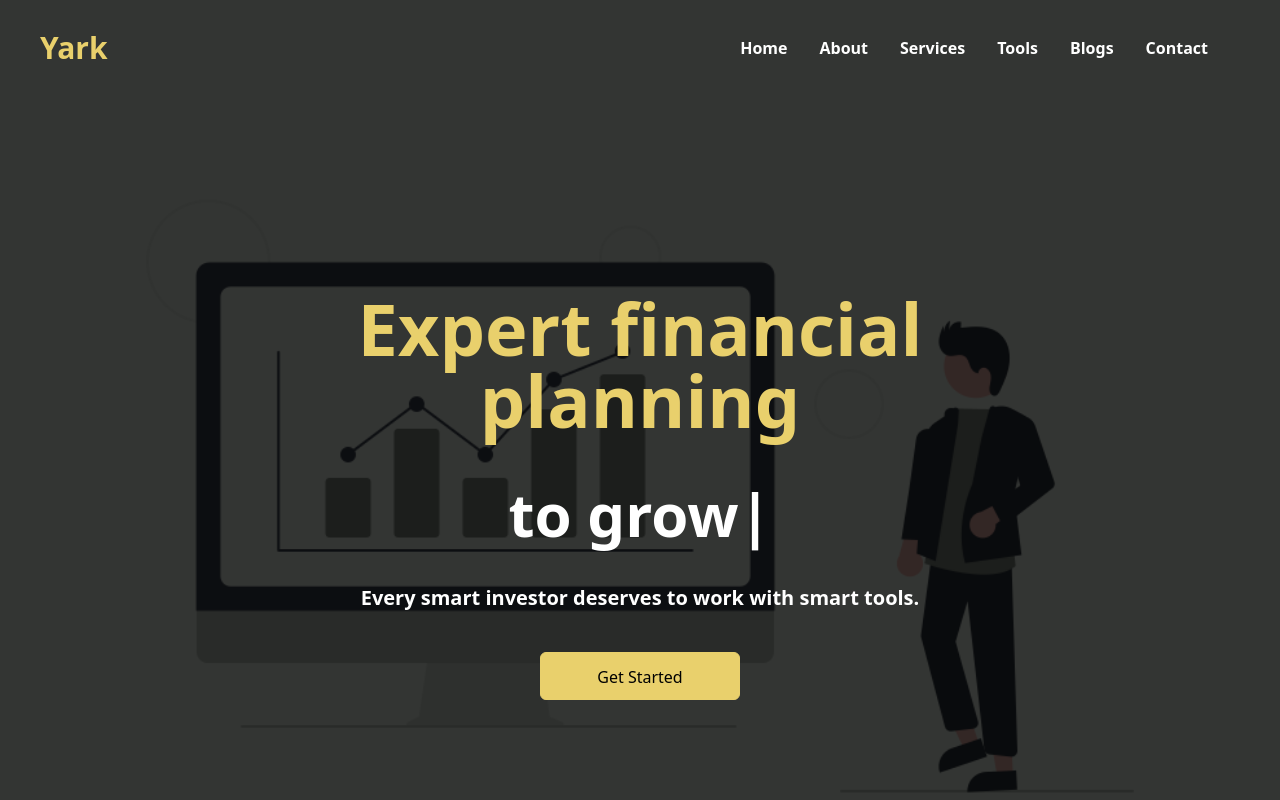
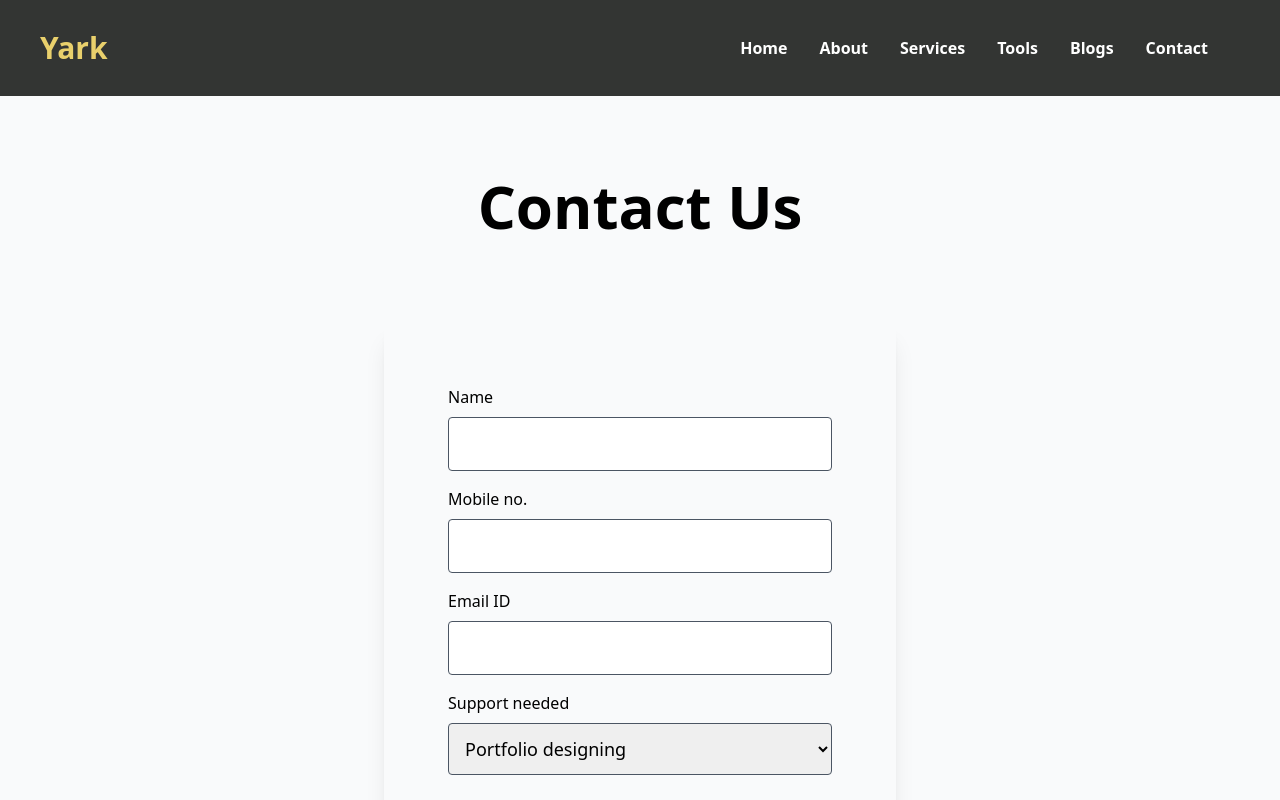
Before and after one commit to karthik6325/Finance-Yark, a React (Create React App) app: page /contact in a window 1280 px wide. Shown: the top 800 px of the page. Built offline with nearby package versions, Linux system fonts and the light colour scheme.

Commit message:
added contact us page

```diff
--- a/package.json
+++ b/package.json
@@ -9,6 +9,7 @@
     "aos": "^2.3.4",
     "react": "^18.0.0",
     "react-dom": "^18.0.0",
+    "react-hot-toast": "^2.4.1",
     "react-icons": "^4.3.1",
     "react-router-dom": "^6.23.1",
     "react-scripts": "5.0.1",
--- a/src/App.js
+++ b/src/App.js
@@ -7,6 +7,7 @@ import About from './pages/About';
 import Services from './pages/Services';
 import Tools from './pages/Tools';
 import Contact from './pages/Contact';
+import Blogs from './pages/Blogs';
 
 const App = () => {
   return (
@@ -16,6 +17,7 @@ const App = () => {
         <Route path="/" element={<Home />} />
         <Route path="/about" element={<About />} />
         <Route path="/services" element={<Services />} />
+        <Route path="/blogs" element={<Blogs />} />
         <Route path="/tools" element={<Tools />} />
         <Route path="/contact" element={<Contact />} />
       </Routes>
--- a/src/components/Navbar.jsx
+++ b/src/components/Navbar.jsx
@@ -27,10 +27,10 @@ const Navbar = () => {
           <Link to="/services">Services</Link>
         </li>
         <li className='p-4 font-bold'>
-          <Link to="/services">Tools</Link>
+          <Link to="/tools">Tools</Link>
         </li>
         <li className='p-4 font-bold'>
-          <Link to="/tools">Blogs</Link>
+          <Link to="/blogs">Blogs</Link>
         </li>
         <li className='p-4 font-bold mr-10'>
           <Link to="/contact">Contact</Link>
--- /dev/null
+++ b/src/components/pageComponents/contactPage/form.jsx
@@ -0,0 +1,58 @@
+import React from 'react';
+import toast, { Toaster } from 'react-hot-toast';
+
+const Form = () => {
+  const handleSubmit = (e) => {
+    e.preventDefault();
+    toast.error('Error sending message!');
+    e.target.reset();
+  };
+
+  return (
+    <div class="p-20 relative flex-col justify-center overflow-hidden bg-gray-50">
+    <div class="mx-auto flex max-w-[58rem] flex-col items-center space-y-4 text-center">
+                <h2 class="font-heading font-bold text-3xl leading-[1.1] sm:text-3xl md:text-6xl">Contact Us</h2>
+            </div>
+            <div className='flex justify-center items-center'>
+          {/* <p className='md:text-xl sm:text-4xl py-4'>
+          Meeting in person is great, but with our virtual financial planning services,
+          you can access our expertise from anywhere. Our secure platform makes it easy to share
+          your financial information with us. Get the financial security you want, when and how you want
+          it by dropping in details below,
+
+          </p> */}
+        </div>
+    <div className='flex justify-center items-center min-h-screen'>
+      <form onSubmit={handleSubmit} className='flex flex-col p-16 rounded-lg max-w-lg w-full shadow-xl flex flex-col rounded-lg '>
+        <label className='mb-2'>Name</label>
+        <input type='text' name='name' className='mb-4 p-3 text-lg border border-gray-600 rounded' />
+
+        <label className='mb-2'>Mobile no.</label>
+        <input type='text' name='mobile' className='mb-4 p-3 text-lg border border-gray-600 rounded' />
+
+        <label className='mb-2'>Email ID</label>
+        <input type='text' name='email' className='mb-4 p-3 text-lg border border-gray-600 rounded' />
+
+        <label className='mb-2'>Support needed</label>
+        <select name='support' className='mb-4 p-3 text-lg border border-gray-600 text-black-200 rounded'>
+          <option value='Portfolio designing'>Portfolio designing</option>
+          <option value='Portfolio restructuring'>Portfolio restructuring</option>
+          <option value='Investment Guidance'>Investment Guidance</option>
+          <option value='Tax Planning'>Tax Planning</option>
+          <option value='Insurance'>Insurance</option>
+        </select>
+
+        {/* <button type='submit' className='mt-10 btn bg-blue-500 hover:bg-blue-700 text-white font-bold py-2 px-4 rounded'>
+          Submit
+        </button> */}
+        <button className="bg-[#E9D06C] w-[200px] border-[#E9D06C] rounded-md font-medium my-6 mx-auto py-3 text-black before:ease relative h-12 w-40 overflow-hidden border bg-[#E9D06C]-500 text-black shadow-4xl transition-all before:absolute before:right-0 before:top-0 before:h-12 before:w-6 before:translate-x-12 before:rotate-6 before:bg-white before:opacity-60 before:duration-700 hover:shadow-[#E9D06C]-500 hover:before:-translate-x-40">
+          <span relative="relative z-10 text-black">Submit</span>
+        </button>
+        <Toaster />
+      </form>
+    </div>
+    </div>
+  );
+};
+
+export default Form;
--- a/src/components/pageComponents/servicePage/ServiceData.jsx
+++ b/src/components/pageComponents/servicePage/ServiceData.jsx
@@ -1,29 +1,59 @@
 import React from 'react';
+import { Link } from 'react-router-dom'; // Import Link from React Router
 import ServiceData from './ServiceCard';
 import { FaHandHoldingUsd } from "react-icons/fa";
 
 const ServiceCard = () => {
   return (
-    <div class="p-20 relative flex-col justify-center overflow-hidden bg-gray-50">
+    <div className="p-20 relative flex-col justify-center overflow-hidden bg-gray-50">
         <section id="features">
-            <div class="mx-auto flex max-w-[58rem] flex-col items-center space-y-4 text-center">
-                <h2 class="font-heading font-bold p-20 text-3xl leading-[1.1] sm:text-3xl md:text-6xl">Services</h2>
+            <div className="mx-auto flex max-w-[58rem] flex-col items-center space-y-4 text-center">
+                <h2 className="font-heading font-bold p-20 text-3xl leading-[1.1] sm:text-3xl md:text-6xl">Services</h2>
             </div>
-            <div class="mx-auto grid justify-center gap-4 sm:grid-cols-2 md:max-w-[64rem] md:grid-cols-3">
+            <div className="mx-auto grid justify-center gap-4 sm:grid-cols-2 md:max-w-[64rem] md:grid-cols-3">
+                {/* Wrap each ServiceData component with Link */}
+                <Link to="/contact">
                     <ServiceData title="Portfolio Management" Icon={FaHandHoldingUsd}/>
+                </Link>
+                <Link to="/contact">
                     <ServiceData title="Mutual Funds" Icon={FaHandHoldingUsd}/>
+                </Link>
+                <Link to="/contact">
                     <ServiceData title="Life Insurance" Icon={FaHandHoldingUsd}/>
+                </Link>
+                <Link to="/contact">
                     <ServiceData title="Health Insurance" Icon={FaHandHoldingUsd}/>
+                </Link>
+                <Link to="/contact">
                     <ServiceData title="Motor Insurance" Icon={FaHandHoldingUsd}/>
+                </Link>
+                <Link to="/contact">
                     <ServiceData title="Personal Loans" Icon={FaHandHoldingUsd}/>
+                </Link>
+                <Link to="/contact">
                     <ServiceData title="Business Loans" Icon={FaHandHoldingUsd}/>
+                </Link>
+                <Link to="/contact">
                     <ServiceData title="Bond Investments" Icon={FaHandHoldingUsd}/>
+                </Link>
+                <Link to="/contact">
                     <ServiceData title="Fixed Deposits" Icon={FaHandHoldingUsd}/>
+                </Link>
+                <Link to="/contact">
                     <ServiceData title="Credit Cards" Icon={FaHandHoldingUsd}/>
+                </Link>
+                <Link to="/contact">
                     <ServiceData title="ETF's" Icon={FaHandHoldingUsd}/>
+                </Link>
+                <Link to="/contact">
                     <ServiceData title="Fire Insurance" Icon={FaHandHoldingUsd}/>
+                </Link>
+                <Link to="/contact">
                     <ServiceData title="Marine Insurance" Icon={FaHandHoldingUsd}/>
+                </Link>
+                <Link to="/contact">
                     <ServiceData title="Loan against Mutual Funds" Icon={FaHandHoldingUsd}/>
+                </Link>
             </div>
         </section>
     </div>
--- /dev/null
+++ b/src/pages/Blogs.jsx
@@ -0,0 +1,20 @@
+import React from 'react';
+import Analytics from '../components/Analytics';
+import Cards from '../components/Cards';
+import Footer from '../components/Footer';
+import Hero from '../components/Hero';
+import Planning from '../components/Planning';
+
+function Blogs() {
+  return (
+    <div>
+      <Hero />
+      <Analytics />
+      <Planning />
+      <Cards />
+      <Footer />
+    </div>
+  );
+}
+
+export default Blogs;
--- a/src/pages/Contact.jsx
+++ b/src/pages/Contact.jsx
@@ -1,17 +1,12 @@
 import React from 'react';
-import Analytics from '../components/Analytics';
-import Cards from '../components/Cards';
 import Footer from '../components/Footer';
-import Hero from '../components/Hero';
-import Planning from '../components/Planning';
+import Form from '../components/pageComponents/contactPage/form';
+
 
 function Contact() {
   return (
     <div>
-      <Hero />
-      <Analytics />
-      <Planning />
-      <Cards />
+      <Form/>
       <Footer />
     </div>
   );
```
Also changed, not shown: 1 other file (tests, documents, lock files or other folders). Lines whose indentation alone changed are shown as unchanged.
